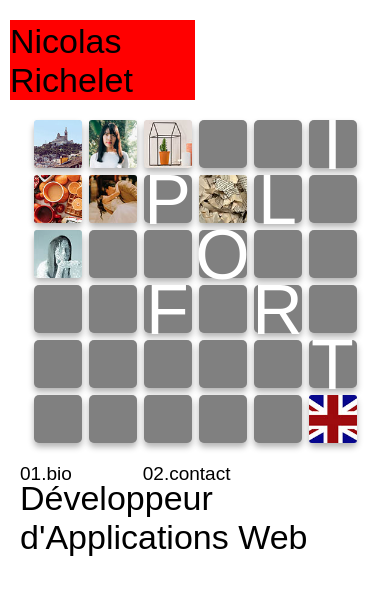
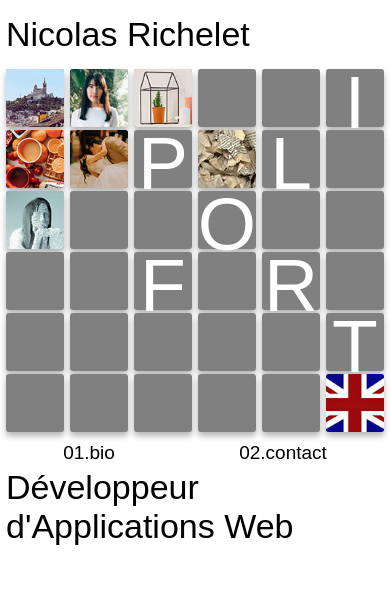
Before and after one commit to newke1234/portfolio-8, a React (Create React App) app: page / in a window 390 px wide. Shown: the top 594 px of the page. Built offline with nearby package versions, Linux system fonts and the light colour scheme; a web font is replaced by a local one.

Commit message:
MAJ pour @media 600px

```diff
--- a/src/styles/cards.scss
+++ b/src/styles/cards.scss
@@ -1,31 +1,53 @@
 .cards {
-    display: grid;
-    grid-template-columns: repeat(6, 80px);
-    grid-template-rows: repeat(6, 80px);
-    gap: 20px; // Regular gap when modal is not open
+    // display: grid;
+    // grid-template-columns: repeat(6, 80px);
+    // grid-template-rows: repeat(6, 80px);
+    display: flex;
+    flex-wrap: wrap;
+    justify-content: space-between;
+    gap: 20px; // Space between each card
+    @media  (max-width: 600px) {
+        gap: 6px; // Reduced gap when modal is open
+    }
+    @media  (max-width: 412px) {
+        gap: 3px; // Reduced gap when modal is open
+    }
 
-    @media (max-width: 600px) {
-        grid-template-columns: repeat(6, 48px);
-        grid-template-rows: repeat(6, 48px);
-        gap: 7px;
-    }
+
+
     &__projects {
+        flex: 1 1 calc(100% / 6); // Each card can grow and shrink, and its base size is 1/6 of the container width
+        // max-width: calc(100% / 6); // Each card will not exceed 1/6 of the container width
+        max-width: 80px; // Each card will not exceed 80px in width
+        max-height: 80px;
         border-radius: 5px;
         box-shadow: 0 4px 6px rgba(0,0,0,0.3);
         transition: scale 0.2s ease;
         scale: 1; // Default margin
+        @media (max-width: 600px) {
+            flex: 1 0 calc(100%/ 6); /* Chaque card a une base de 1/6 de la largeur du viewport */
+            width: 100%;
+            max-width: 58px;
+            max-height: 58px;
+            border-radius: 3px;
+        }
+
+
 
         img {
             opacity: 1; /* Hide the image initially */
             transition: opacity 2s ease-in; /* Smooth transition for the opacity change */
             cursor: pointer;
             border-radius: 5px;
+            width: 100%; /* Make the image cover 100% of the card width */
+            height: 100%; /* Make the image cover 100% of the card height */
+            object-fit: cover; /* Ensure the image fills the entire card without distortion */
             @media (max-width: 600px) {
-                width: 48px;
-                height: 48px;
                 border-radius: 3px;
             }
+
         }
+
     }
 
     &__projects:hover img {
@@ -47,9 +69,9 @@
     color: white;
     height: 80px;
     @media (max-width: 600px) {
-        font-size: 70px;
+        font-size: 75px;
         // width: 65px;
-        height: 50px;
+        height: 65px;
     }
 }
 
--- a/src/styles/containers.scss
+++ b/src/styles/containers.scss
@@ -5,82 +5,48 @@
     align-items: center;
     justify-content: center;
     height: 100vh;
-    // background-color: green;
+    width: 580px;
+    margin:auto;
+
     @media (max-width: 600px) {
-        // align-items: flex-start;
-        justify-content: flex-start;
+        height: auto;
+        width: 378px;
+        margin: auto;
+    }
 
-    }
     &__head {
         margin:20px;
-        font-size: 34px;
+        font-size: 4px;
         display: flex;
         flex-direction: row;
+
         @media (max-width: 600px) {
             width: 100%;
-            padding: 10px;
-            margin: 10px;
+            padding: 10px 0 10px 0;
+            margin: 5px;
             flex-direction: row;
         }
         &-title {
             display: flex;
-            flex-direction: column;
-            justify-content: flex-end;
             align-items: left;
-            height: 80px;
+
             width: 580px;
-            @media (max-width: 600px) {
-                background-color: red;
-                width: 50%;
-            }
+
         }
     }
     &__middle {
         display: flex;
         flex-direction: row;
+        // flex: 1 0 calc(100% / 6); // Each card can grow and shrink, and its base size is 1/6 of the container width
+        // max-width: calc(100% / 6); // Each card will not exceed 1/6 of the container width
+
         @media (max-width: 600px) {
-
+            width: 100%;
+            margin: 0 20px;
+            flex-direction: row;
+            justify-content: center;
+            align-items: center;
         }
-
-        &-description {
-            margin: 0 20px 0 20px;
-            text-align: right;
-            width: 100%;
-            @media (max-width: 600px) {
-                width:50%;
-            }
-        }
-
-        &-description img {
-            margin: 20px 0 0 0;
-            width: 180px;
-            border: 2px solid gray;
-
-        }
-
-        &-description p {
-            font-size: 19px;
-            margin: 10px 0 0 0;
-            @media (max-width: 600px) {
-                width:50%;
-            }
-          }
-
-        &-cards {
-            width: 100%;
-            flex: 1 0 auto; // Makes the card flexible
-                margin: 10px; // Adds some space around each card
-
-
-        }
-
-        &-divers {
-            margin: 0 20px 0 20px;
-            background-color: orange;
-            width: 100%;
-        }
-
-
     }
     &__down {
         margin: 20px;
@@ -90,10 +56,12 @@
         align-items: flex-start;
         @media (max-width: 600px) {
             flex-direction: column;
+
+            margin: auto;
+            margin-top: 10px;
         }
 
         &-main {
-        // background-color: aqua;
             width: 580px;
             display: flex;
             flex-direction: row;
@@ -102,8 +70,9 @@
             list-style-type: none;
             @media (max-width: 600px) {
                 flex-direction: column;
-                width: 100%;
-
+                width: auto;
+                gap:10px;
+                // background-color: red;
             }
 
             ul{
@@ -113,10 +82,16 @@
                 justify-content: space-between;
                 gap: 71px;
                 font-size: 19px;
+                @media (max-width: 600px) {
+                    flex-direction: row;
+                    gap: 10px;
+                    justify-content: space-around;
+                    width: 100%;
+                    // background-color: green;
+                }
             }
 
             li {
-                // padding: 5px;
                 cursor: pointer;
             }
 
@@ -129,7 +104,6 @@
                 margin-top: -6px;
                 font-size: 34px;
             }
-    }
-
+        }
     }
 }
--- a/src/styles/modal.scss
+++ b/src/styles/modal.scss
@@ -11,11 +11,17 @@
     opacity: 1;
     transition: opacity 200ms ease-in-out, transform 200ms ease-in-out;
     transform: scale(0.15);
+    @media screen and (max-width: 600px){
+        width: 100%;
+    }
 }
 
 .ReactModal__Overlay--after-open {
     opacity: 1;
     transform: scale(1);
+    @media screen and (max-width: 600px){
+        transform: scale(1);
+    }
 }
 
 .ReactModal__Overlay--before-close {
@@ -24,7 +30,7 @@
 }
 
 /* Styles for the modal content */
-.modal-content {
+.modalcontent {
     position: relative; /* Positioned relative to the flexbox overlay */
     width: 78%;
     height: 580px;
@@ -38,6 +44,21 @@
     box-shadow: 0 4px 6px rgba(0,0,0,0.1);
     opacity: 1; /* Initial opacity, consider if this should be 0 */
     transition: opacity 0.5s ease-out, transform 0.5s ease-out;
+    @media screen and (max-width: 600px){
+        height: 80vh;
+        width: 92%;
+        display: flex;
+        flex-direction: column;
+        flex-wrap: wrap;
+        justify-content: center;
+        align-content: space-around;
+        padding: 10px;
+        margin-top: -75px;
+
+    }
+    &__biocontact {
+        width: 580px;
+    }
     .close-button {
         position: absolute;
         top: 10px;
@@ -53,6 +74,7 @@
         &:hover {
             color: #f00;
         }
+
     }
 
     img {
@@ -64,6 +86,7 @@
         box-shadow: 0px 10px 5px rgba(0,0,0,0.6);
         object-fit: contain;
         border: 5px solid rgba(0,0,0,0.6);
+
     }
 
     p {
```
